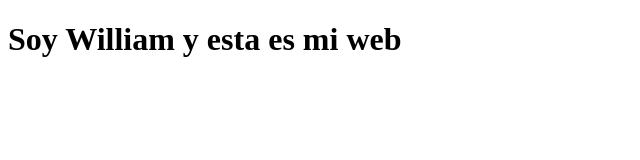
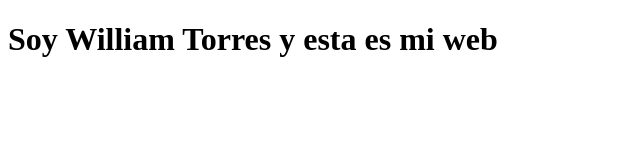
Before and after one commit to Williamtf2007/ejercicio1, a plain HTML site: page index.html in a window 1280 px wide. Shown: the whole page, without its empty margins (0-640 px from the left). Drawn offline with Linux system fonts and the light colour scheme.

Commit message:
Update index.html

```diff
--- a/index.html
+++ b/index.html
@@ -1,6 +1,6 @@
 <!DOCTYPE html>
 <html lang ="es">
     <body>
-        <h1>Soy William y esta es mi web</h1>
+        <h1>Soy William Torres y esta es mi web</h1>
     </body>
 </html>
```
